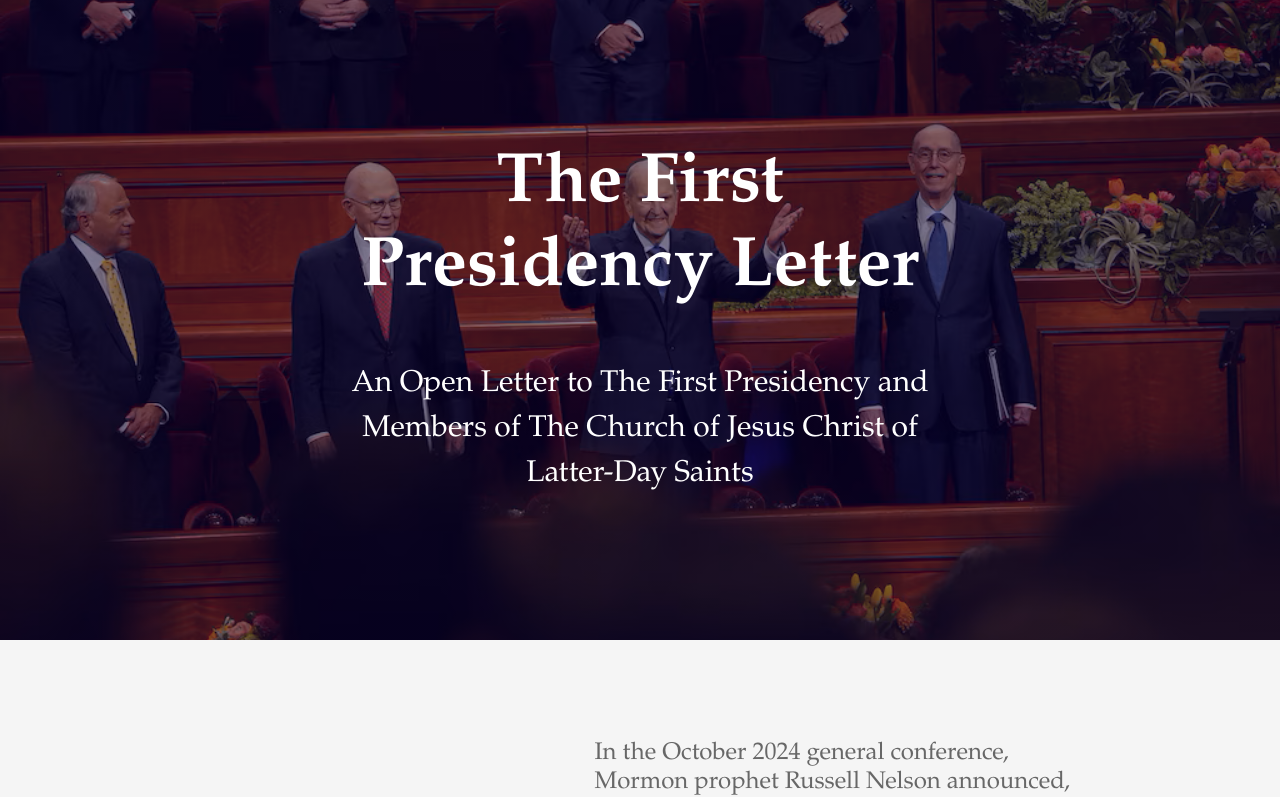
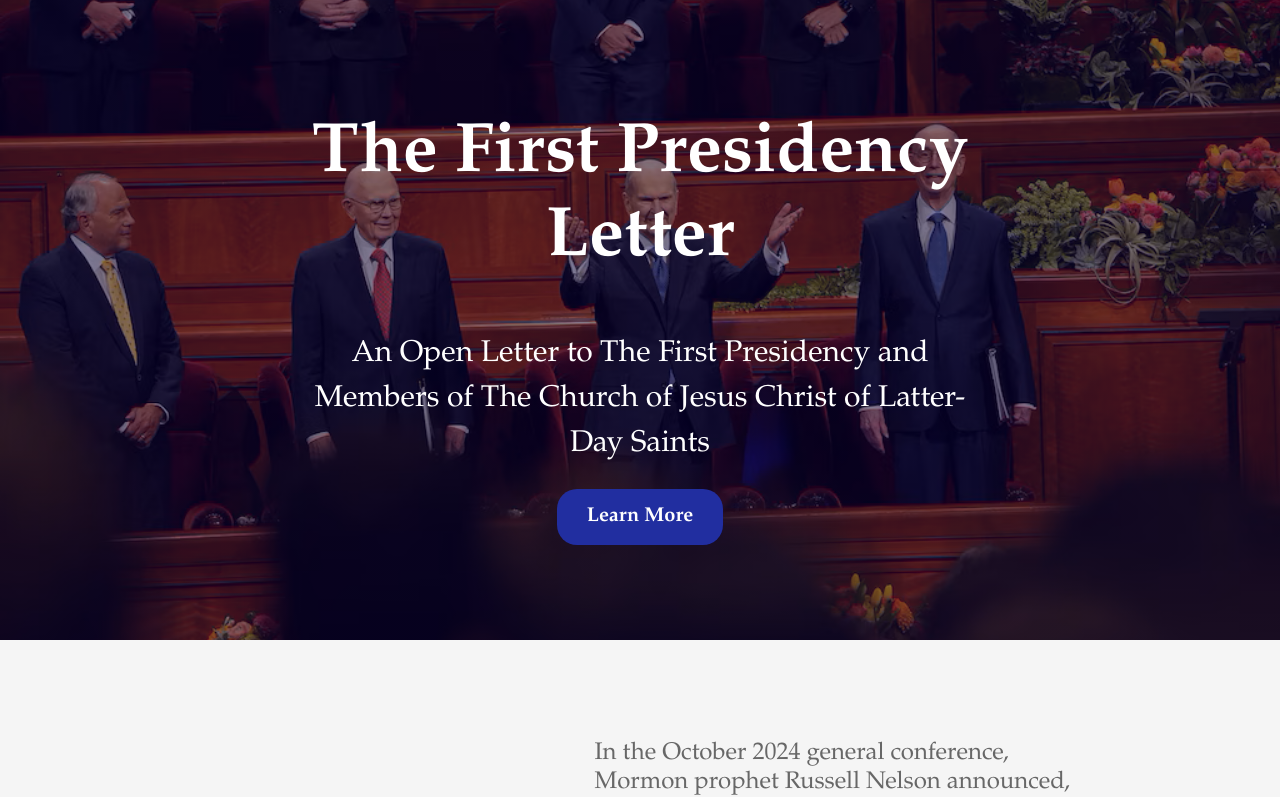
Before and after one commit to DavidGitHub123/TFPLsite, a React (Create React App) app: page / in a window 1280 px wide. Shown: the top 797 px of the page. Built offline with nearby package versions, Linux system fonts and the light colour scheme.

Commit message:
325changes

```diff
--- a/src/Components/Hero/Hero.css
+++ b/src/Components/Hero/Hero.css
@@ -10,10 +10,26 @@
     justify-content: center;
 }
 
+.button {
+    margin-bottom: 40px;
+}
+
+.learnmorebtn {
+    background: #212ea0;
+    color: #fff;
+    padding: 18px 30px;
+    font-size: 20px;
+    font-weight: 600;
+    border-radius: 20px;
+    cursor: pointer;
+    border: 0;
+    outline: 0;
+  }
+
 .hero-text {
     text-align: center;
     margin: 100px 300px;
-    max-width: 600px;
+    max-width: 800px;
 }
 
 .hero-text h1 {
--- a/src/Components/Hero/Hero.js
+++ b/src/Components/Hero/Hero.js
@@ -1,14 +1,20 @@
 import React from 'react'
 import './Hero.css'
+import '../../index.css'
+import { Link } from "react-router";
 
 export default function Hero () {
   return (
     <div className='hero'>
+
       <div className='hero-text'>
         <h1 className='build'>The First Presidency Letter</h1>
-        <h2>An Open Letter to The First Presidency and Members
+        <h2 className='button'>An Open Letter to The First Presidency and Members
           of The Church of Jesus Christ of Latter-Day Saints</h2>
+          <a className="learnmorebtn" href="https://www.amazon.com/First-Presidency-Letter-Written-Latter-Day-ebook/dp/B0F289TDB2/ref=tmm_kin_swatch_0?_encoding=UTF8&dib_tag=se&dib=eyJ2IjoiMSJ9.YwrkAlKGxCFAz_UpIbFYw4llw8bdMHForXGHLVSJ_BgU3_TkxEaXf-x-vkSv91RzuJG8c7ax3k_zC8nxwGz4mw.5AVbJtbFuAUsVbHWRdR2cbXRRphIoExjcNyNtR2uMwY&qid=1742804275&sr=8-1">Learn More</a>
+          {/* <Link to="Contact" className="learnmorebtn" href="https://www.example.com">Learn More</Link> */}
       </div>
+
     </div>
   )
 }
```
Also changed, not shown: 1 other file (tests, documents, lock files or other folders).
